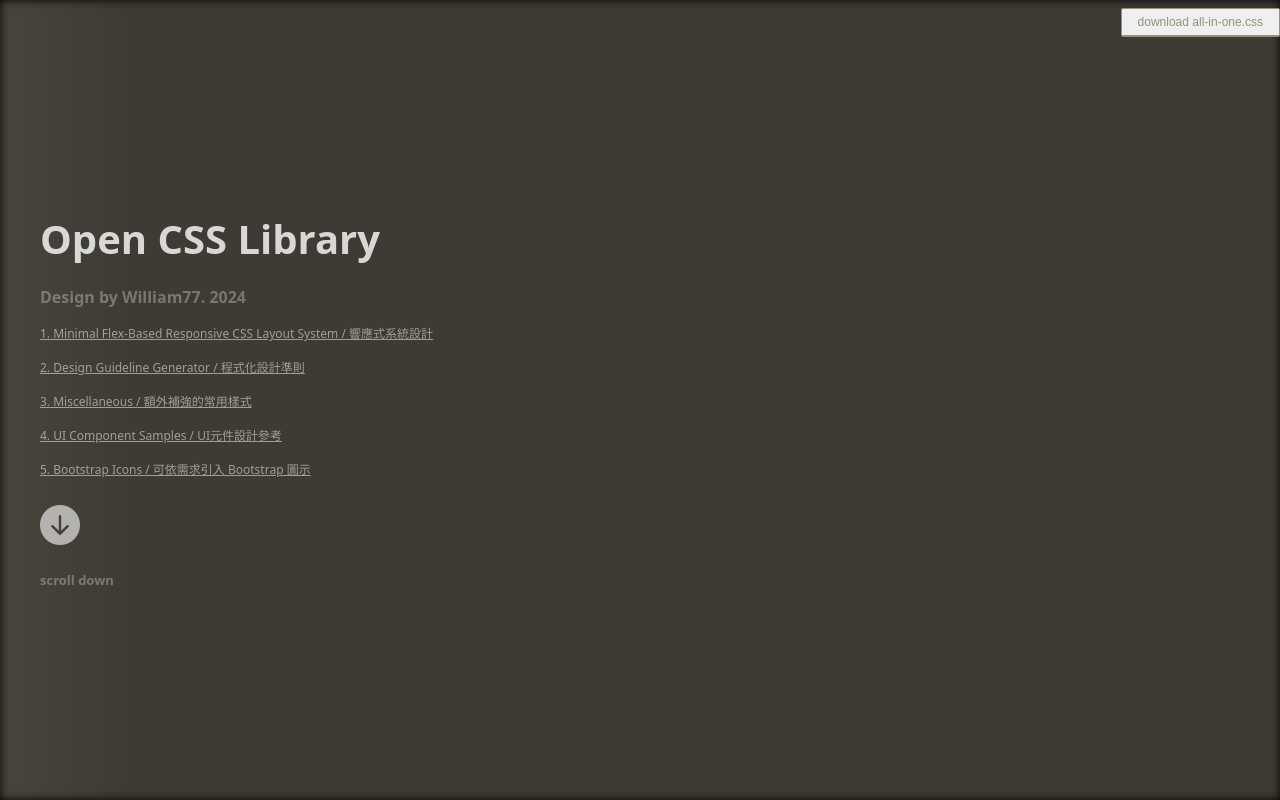
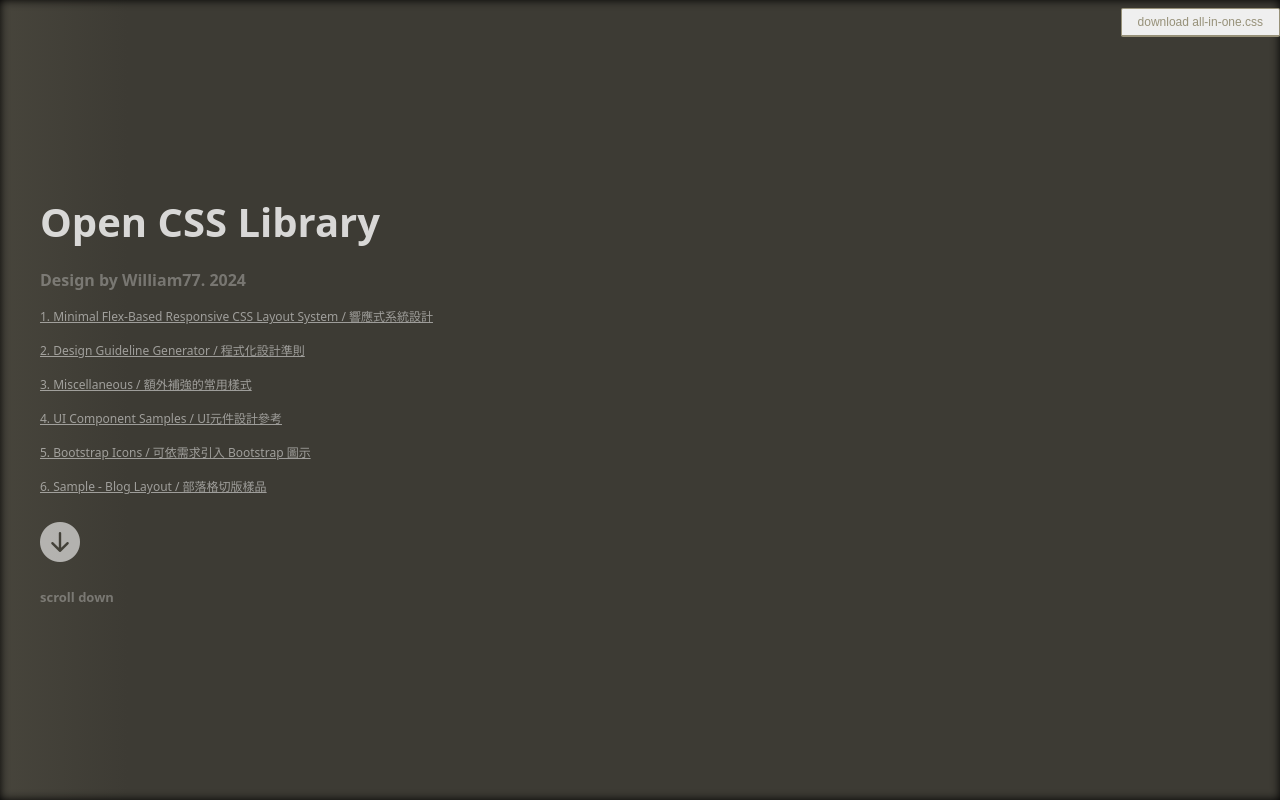
Before and after one commit to highQ77/open-css-library, a plain HTML site: page index.html in a window 1280 px wide. Shown: the top 800 px of the page. Drawn offline with Linux system fonts and the light colour scheme.

Commit message:
add blog page

```diff
--- a/index.html
+++ b/index.html
@@ -5,7 +5,7 @@
   <meta charset="UTF-8">
   <link rel="icon" href="./favicon.ico">
   <meta name="viewport" content="width=device-width, initial-scale=1.0">
-  <title>Open Guideline Generator</title>
+  <title>Open CSS Library</title>
   <style>
     @import url(./oc-layout.css);
     @import url(./oc-guideline.css);
@@ -130,10 +130,21 @@
       <div class="oc-mb-16">
         <a href="#part-icons">5. Bootstrap Icons / 可依需求引入 Bootstrap 圖示</a>
       </div>
+      <div class="oc-mb-16">
+        <a href="javascript:void(0);" onclick="openPage('blog')">6. Sample - Blog Layout / 部落格切版樣品</a>
+      </div>
       <i class="oc-text-c100  oc-opacity-60 bi bi-arrow-down-circle-fill" style="font-size: 40px;"></i>
       <h6 class="oc-text-c100 oc-opacity-30">scroll down</h6>
     </div>
   </div>
+  <script>
+    async function openPage(pageName) {
+      let pageContent = await (await fetch('./layout/' + pageName + '.html')).text()
+      console.log(pageContent)
+      let win = window.open('', '_blank')
+      win.document.write(pageContent)
+    }
+  </script>
 
   <div id="part-responsive">
     <div style="background-color: #979179;height: 4px;margin-bottom: 32px;"></div>
```
Also changed, not shown: layout/blog.html (+4 -1 lines).
